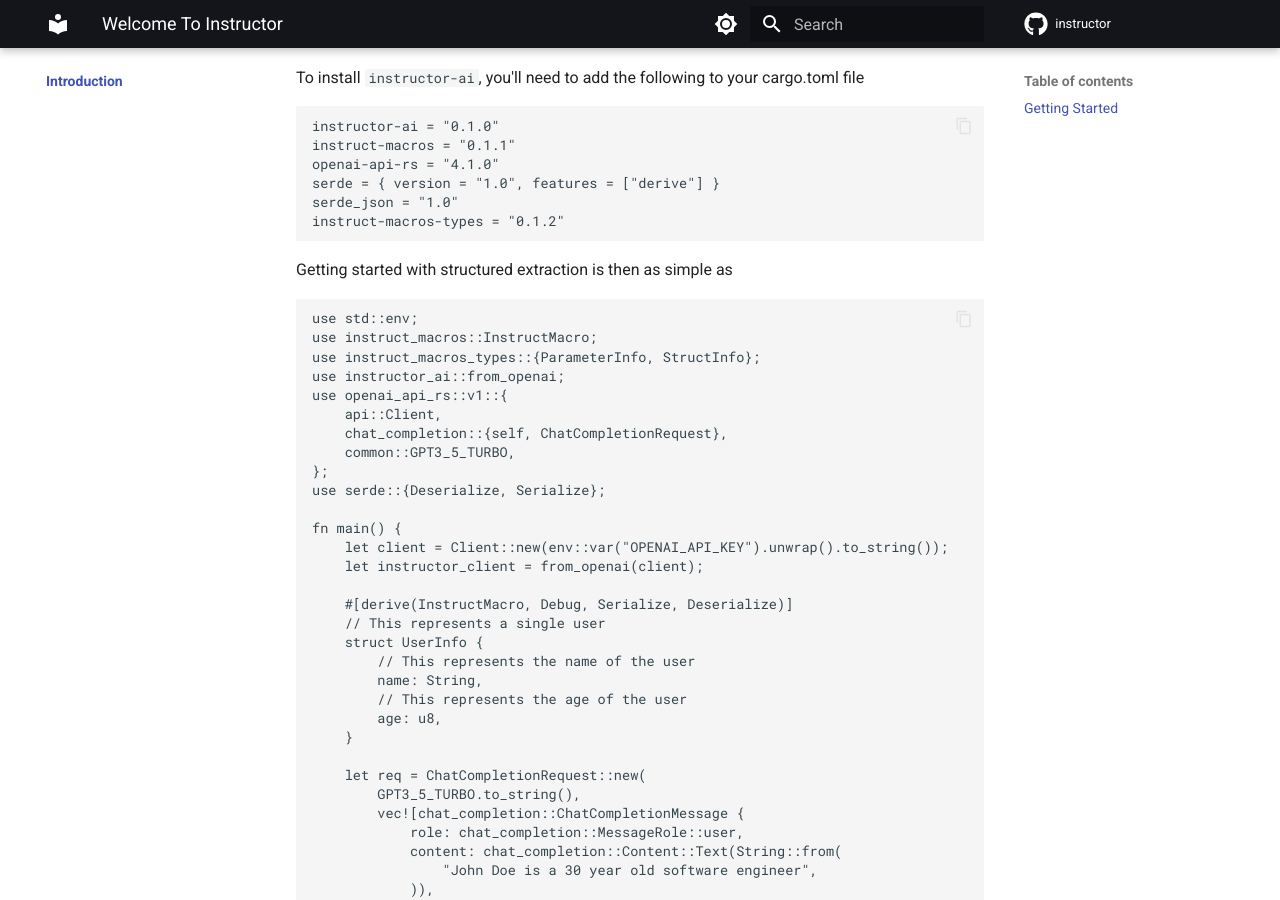
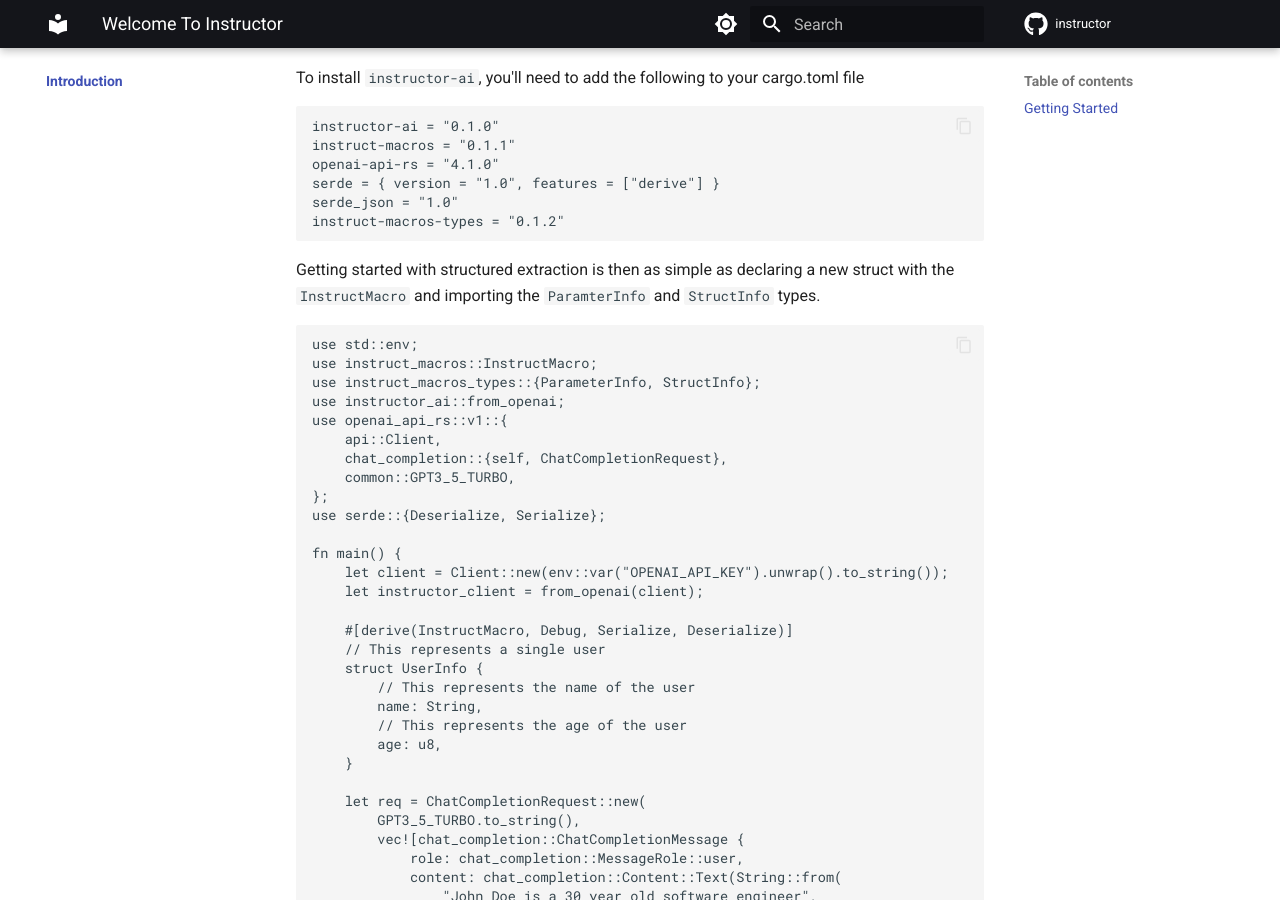
Before and after one commit to instructor-ai/instructor-rs, an MkDocs documentation site: the page built from docs/index.md, in a window 1280 px wide and 900 px high, scrolled down 398 px. Built offline with MkDocs 1.6.1 and Material for MkDocs 9.7.7, drawn with Linux system fonts in a browser that asks for light colours; comment, search, counter and statistics services are not loaded.

Commit message:
Fixed up the docs

````diff
--- a/docs/index.md
+++ b/docs/index.md
@@ -17,7 +17,7 @@ serde_json = "1.0"
 instruct-macros-types = "0.1.2"
 ```
 
-Getting started with structured extraction is then as simple as
+Getting started with structured extraction is then as simple as declaring a new struct with the `InstructMacro` and importing the `ParamterInfo` and `StructInfo` types.
 
 ```rust
 use std::env;
````
